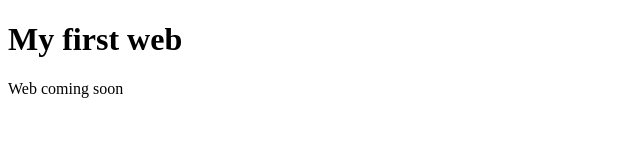
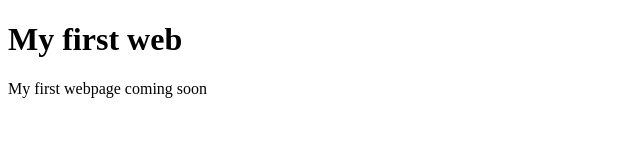
Before and after one commit to Suborna589/my--first--github--repo, a plain HTML site: page index.html in a window 1280 px wide. Shown: the whole page, without its empty margins (0-640 px from the left). Drawn offline with Linux system fonts and the light colour scheme.

Commit message:
My first webpage

```diff
--- a/index.html
+++ b/index.html
@@ -7,7 +7,7 @@
 </head>
 <body>
     <h1>My first web</h1>
-    <p>Web coming soon </p>
+    <p>My first  webpage coming soon</p>
 
 </body>
 </html>
```
